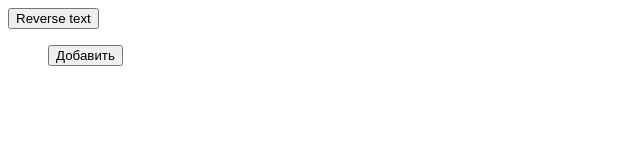
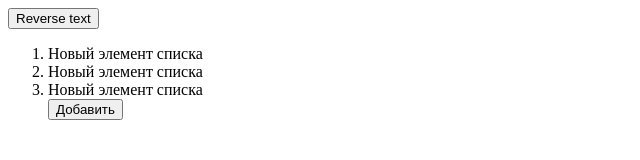
Before and after one commit to Leonid0205/VueHW1, a plain HTML site: page index.html in a window 1280 px wide. Shown: the whole page, without its empty margins (0-640 px from the left). Drawn offline with nearby package versions, Linux system fonts and the light colour scheme.

Commit message:
Some changes

```diff
--- a/index.html
+++ b/index.html
@@ -16,7 +16,7 @@
         <!-- 2. Есть список элементов. Пользователь может добавлять новые элементы списка
         с текстом “Новый элемент списка” нажав на кнопку "Добавить". -->
         <ol>
-            <!-- <li v-for="(element, index) in array" @click="deleteElement(index)">{{element}}</li> -->
+            <li v-for="(element, index) in array" @click="deleteElement(index)">{{element}}</li>
             <!-- <li v-for="element in array" v-on:click="removeElement($event)">{{element}}</li> -->
         </or>
         <button @click="addNewElement">Добавить</button>
```
